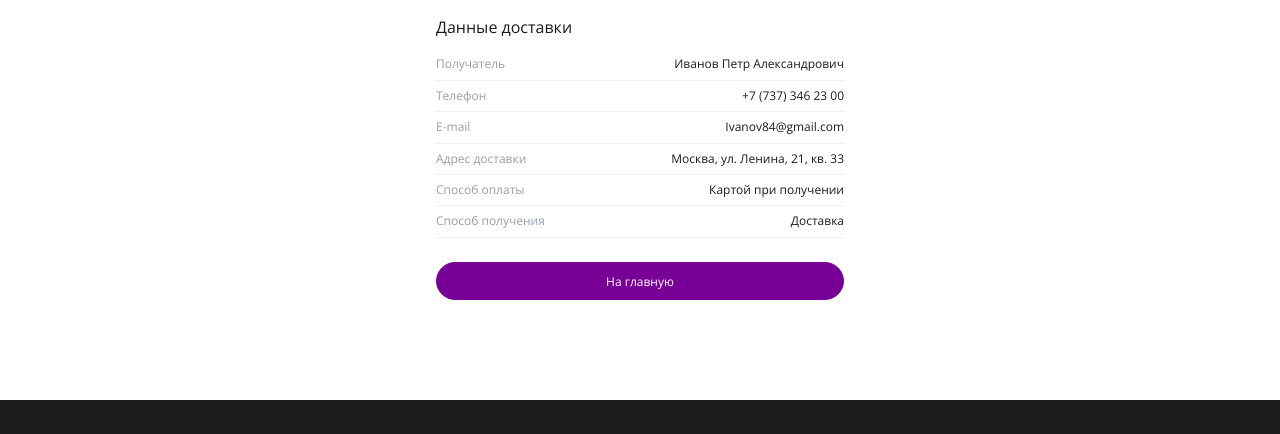
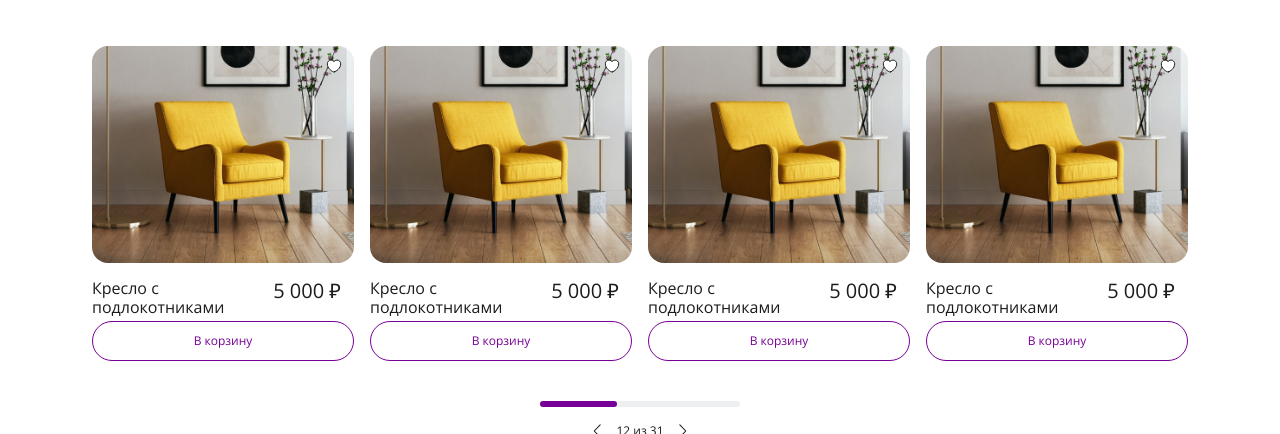
Before and after one commit to BiruliaAl/koff, a website built with Vite: page index.html in a window 1280 px wide. Shown: the part 280-714 px from the top of the page. Built offline with nearby package versions, Linux system fonts and the light colour scheme; files whose address does not match are found by name.

Commit message:
pagination

```diff
--- a/index.html
+++ b/index.html
@@ -108,7 +108,7 @@
         </div>
       </div>
 
-      <section class="goods" hidden >
+      <section class="goods" >
         <div class="container">
 
           <h2 class="goods__title">Избранное</h2>
@@ -206,6 +206,29 @@
               </article>
             </li>
           </ul>
+
+          <div class="pagination">
+            <div class="pagination__bar" style="--width: calc( 12 / 31 * 100%)">
+            </div>
+            <div class="pagination__arrays">
+              <button class="pagination__left">
+                <svg xmlns="http://www.w3.org/2000/svg" width="16" height="16" viewBox="0 0 16 16" fill="none">
+                  <path d="M2.86395 8.0001L8.52528 2.1821C8.5719 2.13522 8.60874 2.07955 8.6337 2.01833C8.65866 1.95711 8.67122 1.89155 8.67068 1.82544C8.67013 1.75933 8.65647 1.69398 8.6305 1.63318C8.60453 1.57239 8.56676 1.51734 8.51938 1.47124C8.472 1.42513 8.41594 1.38888 8.35445 1.36458C8.29297 1.34028 8.22727 1.32842 8.16117 1.32968C8.09507 1.33094 8.02988 1.34529 7.96936 1.37191C7.90885 1.39854 7.85421 1.43689 7.80862 1.48477L1.80862 7.65143C1.7178 7.74478 1.66699 7.86987 1.66699 8.0001C1.66699 8.13033 1.7178 8.25542 1.80862 8.34877L7.80862 14.5154C7.85421 14.5633 7.90885 14.6017 7.96936 14.6283C8.02988 14.6549 8.09507 14.6693 8.16117 14.6705C8.22727 14.6718 8.29297 14.6599 8.35445 14.6356C8.41594 14.6113 8.472 14.5751 8.51938 14.529C8.56676 14.4829 8.60453 14.4278 8.6305 14.367C8.65647 14.3062 8.67013 14.2409 8.67068 14.1748C8.67122 14.1087 8.65866 14.0431 8.6337 13.9819C8.60874 13.9207 8.5719 13.865 8.52528 13.8181L2.86395 8.0001Z" fill="#1C1C1C"/>
+                  </svg>
+              </button>
+              <p>
+                <span class="pagination__current">12</span>
+                из
+                <span class="pagination__total">31</span>
+              </p>
+              <button class="pagination__right">
+                <svg xmlns="http://www.w3.org/2000/svg" width="16" height="16" viewBox="0 0 16 16" fill="none">
+                  <path d="M13.136 8.0001L7.47472 2.1821C7.4281 2.13522 7.39126 2.07955 7.3663 2.01833C7.34134 1.95711 7.32878 1.89155 7.32932 1.82544C7.32987 1.75933 7.34353 1.69398 7.3695 1.63318C7.39547 1.57239 7.43324 1.51734 7.48062 1.47124C7.528 1.42513 7.58406 1.38888 7.64555 1.36458C7.70703 1.34028 7.77273 1.32842 7.83883 1.32968C7.90493 1.33094 7.97012 1.34529 8.03064 1.37191C8.09115 1.39854 8.14579 1.43689 8.19138 1.48477L14.1914 7.65143C14.2822 7.74478 14.333 7.86987 14.333 8.0001C14.333 8.13033 14.2822 8.25542 14.1914 8.34877L8.19138 14.5154C8.14579 14.5633 8.09115 14.6017 8.03064 14.6283C7.97012 14.6549 7.90493 14.6693 7.83883 14.6705C7.77273 14.6718 7.70703 14.6599 7.64555 14.6356C7.58406 14.6113 7.528 14.5751 7.48062 14.529C7.43324 14.4829 7.39547 14.4278 7.3695 14.367C7.34353 14.3062 7.32987 14.2409 7.32932 14.1748C7.32878 14.1087 7.34134 14.0431 7.3663 13.9819C7.39126 13.9207 7.4281 13.865 7.47472 13.8181L13.136 8.0001Z" fill="#1C1C1C"/>
+                  </svg>
+              </button>
+            </div>
+          </div>
+
         </div>
       </section>
 
@@ -418,7 +441,7 @@
         </div>
       </section>
 
-      <section class="order" >
+      <section class="order" hidden>
         <div class="container order__container">
           <div class="order__header">
             <h2 class="order__header_title">Заказ успешно размещен</h2>
--- a/main.js
+++ b/main.js
@@ -5,24 +5,24 @@ import Swiper from 'swiper';
 import 'swiper/css';
 
 
-// const swiper = new Swiper('.swiper', {
-//   // Optional parameters
-//   direction: 'vertical',
-//   loop: true,
+const swiper = new Swiper('.swiper', {
+  // Optional parameters
+  direction: 'vertical',
+  loop: true,
 
-//   // If we need pagination
-//   pagination: {
-//     el: '.swiper-pagination',
-//   },
+  // If we need pagination
+  pagination: {
+    el: '.swiper-pagination',
+  },
 
-//   // Navigation arrows
-//   navigation: {
-//     nextEl: '.product__arrow-next',
-//     prevEl: '.product__arrow-prev',
-//   },
+  // Navigation arrows
+  navigation: {
+    nextEl: '.product__arrow-next',
+    prevEl: '.product__arrow-prev',
+  },
 
-//   // And if we need scrollbar
-//   scrollbar: {
-//     el: '.swiper-scrollbar',
-//   },
-// });
+  // And if we need scrollbar
+  scrollbar: {
+    el: '.swiper-scrollbar',
+  },
+});
--- a/style.scss
+++ b/style.scss
@@ -6,6 +6,7 @@
 @import 'styles/goods.scss';
 @import 'styles/card.scss';
 @import 'styles/product.scss';
+@import 'styles/pagination.scss';
 @import 'styles/table.scss';
 @import 'styles/cart.scss';
 @import 'styles/form_order.scss';
--- a/styles/goods.scss
+++ b/styles/goods.scss
@@ -27,16 +27,22 @@
         display: grid;
         gap: 50px 8px;
         grid-template-columns: repeat(auto-fit, minmax(140px, 1fr));
+        margin-bottom: 32px;
 
         @media (min-width: 580px) {
             gap: 65px 10px;
             grid-template-columns: repeat(auto-fit, minmax(230px, 1fr));
+            margin-bottom: 40px;
         }
 
         @media (min-width: 820px) {
             gap: 81px 16px;
             // grid-template-columns: repeat(auto-fit, minmax(302px, 1fr));
         }
+
+        &:last-child{
+            margin-bottom: 0;
+        }
     }
 
 }
--- /dev/null
+++ b/styles/pagination.scss
@@ -0,0 +1,44 @@
+.pagination {
+
+    width: 200px;
+    margin: 0 auto;
+
+    &__bar {
+        background-color: #EEEFF2;
+        height: 6px;
+        width: 100%;
+        border-radius: 3px;
+        margin-bottom: 16px;
+
+        &::after{
+            content: "";
+            display: block;
+            background-color: #780096;
+            height: 100%;
+            width: var(--width);
+            border-radius: 3px;
+            transition: width 0.36s ease-in-out;
+        }
+    }
+
+    &__arrays {
+        margin: 0 auto;
+        max-width: 96px;
+        display: flex;
+        align-items: center;
+        justify-content: center;
+        gap: 8px;
+    }
+
+    &__left {
+    }
+
+    &__current {
+    }
+
+    &__total {
+    }
+
+    &__right {
+    }
+}
```
